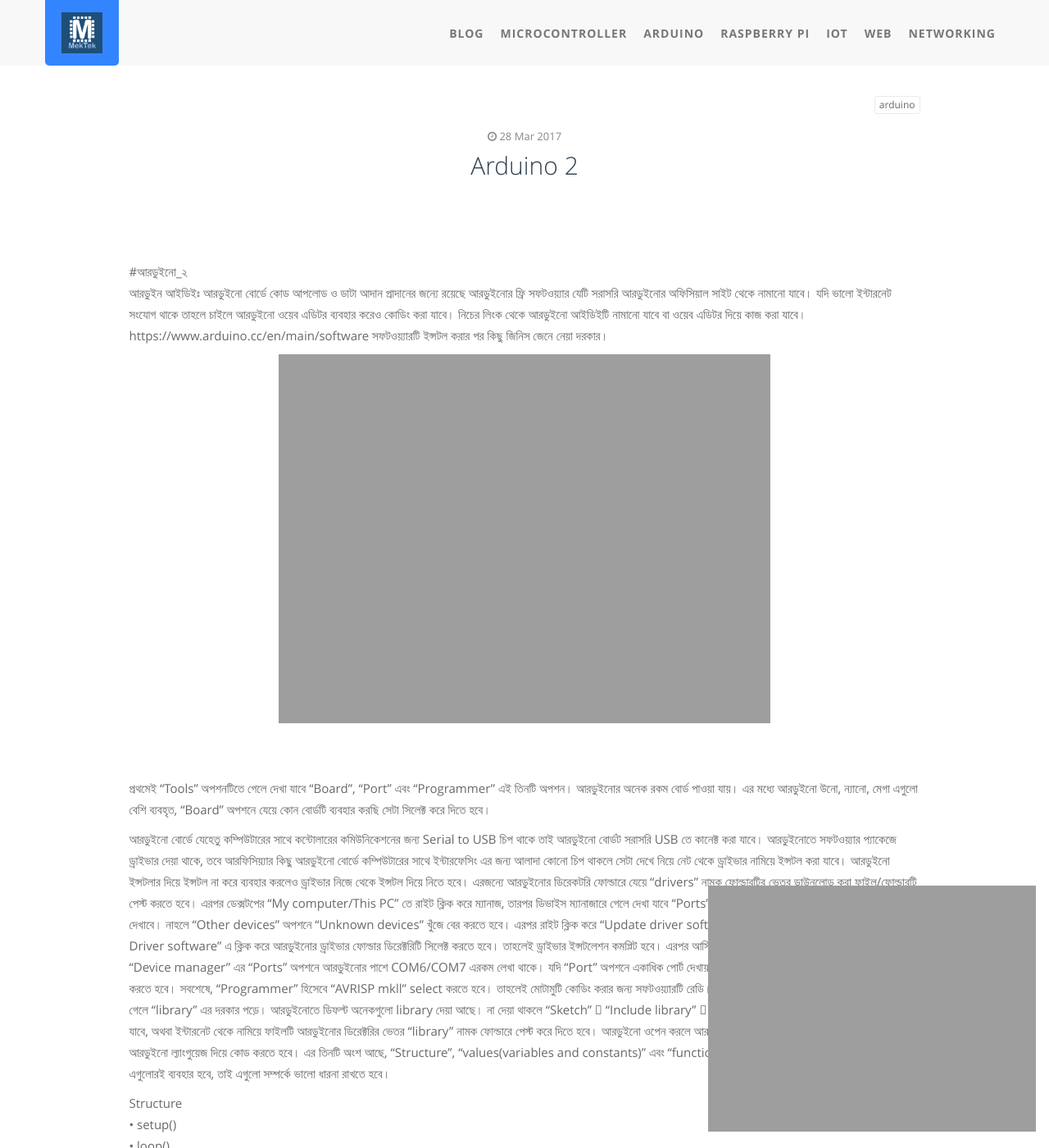
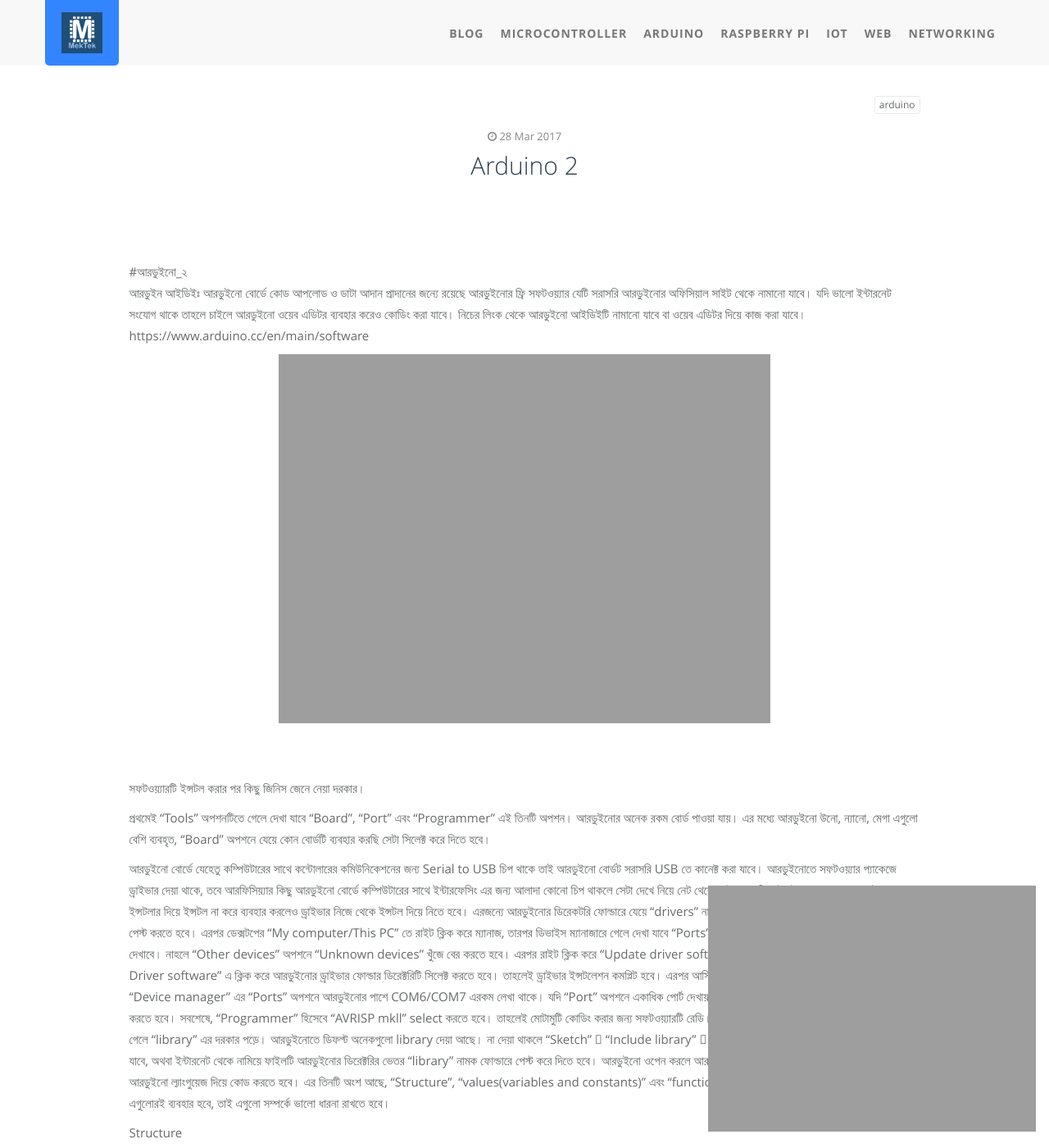
Before and after one commit to takiuddinahmed/mektekbd.github.io, a Jekyll site: the page built from _posts/arduino/2017-03-28-arduino 2.md, in a window 1280 px wide and 1400 px high. Shown: the whole window at 82% size. Built offline with Jekyll 4.4.1, drawn with Linux system fonts in a browser that asks for light colours; comment, search, counter and statistics services are not loaded.

```diff
--- a/_posts/arduino/2017-03-28-arduino 2.md
+++ b/_posts/arduino/2017-03-28-arduino 2.md
@@ -14,11 +14,12 @@ icon: icon-html
 আরডুইন আইডিইঃ
 আরডুইনো বোর্ডে কোড আপলোড ও ডাটা আদান প্রাদানের জন্যে রয়েছে আরডুইনোর ফ্রি সফটওয়্যার যেটি সরাসরি আরডুইনোর অফিসিয়াল সাইট থেকে নামানো যাবে। যদি ভালো ইন্টারনেট সংযোগ থাকে তাহলে চাইলে আরডুইনো ওয়েব এডিটর ব্যবহার করেও কোডিং করা যাবে। নিচের লিংক থেকে আরডুইনো আইডিইটি নামানো যাবে বা ওয়েব এডিটর দিয়ে কাজ করা যাবে।
 https://www.arduino.cc/en/main/software
-সফটওয়্যারটি ইন্সটল করার পর কিছু জিনিস জেনে নেয়া দরকার।
+
 
    <!-- ![edit]({{ site.img_path }}/3steps/edit.gif) -->
 	<center><img src="{{ site.img_path }}/a2.png" width="600px" height="500px"><center><br><br><br>
 
+সফটওয়্যারটি ইন্সটল করার পর কিছু জিনিস জেনে নেয়া দরকার।
 
 প্রথমেই “Tools” অপশনটিতে গেলে দেখা যাবে “Board”, “Port” এবং “Programmer” এই তিনটি অপশন। আরডুইনোর অনেক রকম বোর্ড পাওয়া যায়। এর মধ্যে আরডুইনো উনো, ন্যানো, মেগা এগুলো বেশি ব্যবহৃত, “Board” অপশনে যেয়ে কোন বোর্ডটি ব্যবহার করছি সেটা সিলেক্ট করে দিতে হবে।
 
```
